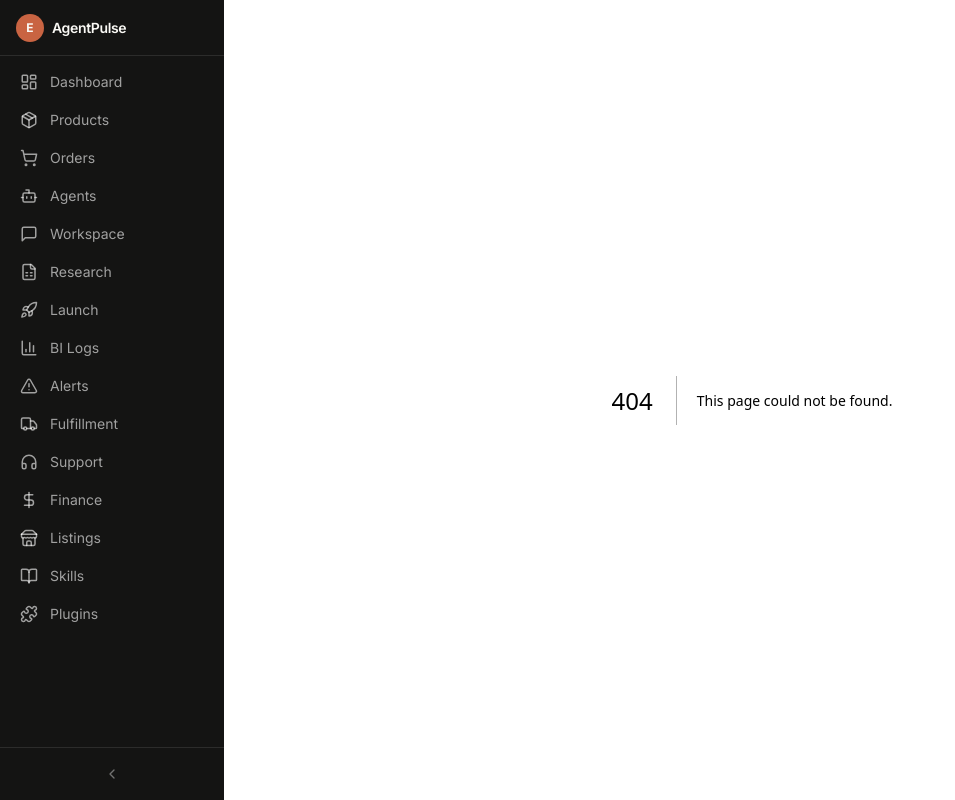
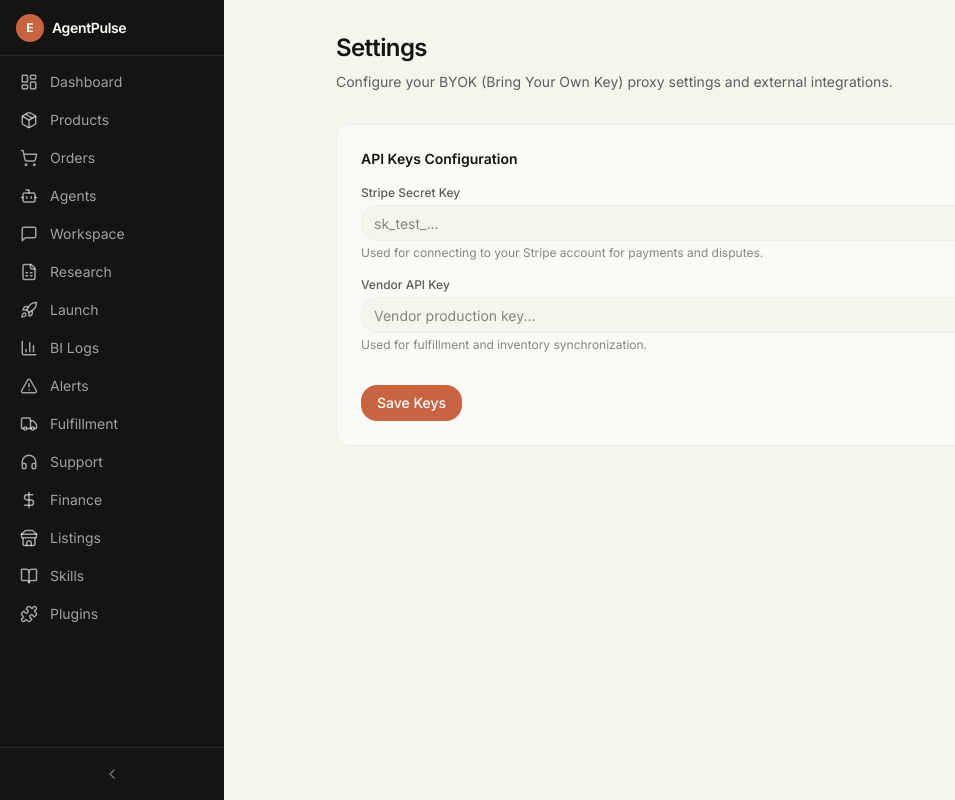
Before and after one commit to ngocminh2k/ecom-company-agents, a Next.js app in the folder apps/web/: page /settings in a window 1280 px wide. Before the commit this address had no page. Shown: the whole page, without its empty margins (0-955 px from the left). Built offline with nearby package versions, Linux system fonts and the light colour scheme.

Commit message:
feat: implement UX audit fixes for backend integration

```diff
--- a/apps/web/src/app/fulfillment/page.tsx
+++ b/apps/web/src/app/fulfillment/page.tsx
@@ -3,7 +3,7 @@
 import { useEffect, useState, useCallback } from 'react'
 import { useRouter } from 'next/navigation'
 import { api, type FulfillmentOrder } from '@/lib/api'
-import { Truck, Plus, Search, ArrowRight, CheckCircle2, AlertCircle, Clock, Package } from 'lucide-react'
+import { Truck, Plus, Search, ArrowRight, CheckCircle2, AlertCircle, Clock, Package, PlayCircle } from 'lucide-react'
 import { Card } from '@/components/Card'
 import { Badge } from '@/components/Badge'
 import { Button } from '@/components/Button'
--- /dev/null
+++ b/apps/web/src/app/settings/page.tsx
@@ -0,0 +1,71 @@
+'use client'
+
+import { useState, useEffect } from 'react'
+import { Card } from '@/components/Card'
+import { Button } from '@/components/Button'
+import { Input } from '@/components/Input'
+
+export default function SettingsPage() {
+  const [stripeKey, setStripeKey] = useState('')
+  const [vendorKey, setVendorKey] = useState('')
+  const [saved, setSaved] = useState(false)
+
+  useEffect(() => {
+    // Load existing keys from local storage
+    const storedStripe = localStorage.getItem('byok_stripe_key')
+    const storedVendor = localStorage.getItem('byok_vendor_key')
+    if (storedStripe) setStripeKey(storedStripe)
+    if (storedVendor) setVendorKey(storedVendor)
+  }, [])
+
+  const handleSave = () => {
+    localStorage.setItem('byok_stripe_key', stripeKey)
+    localStorage.setItem('byok_vendor_key', vendorKey)
+    setSaved(true)
+    setTimeout(() => setSaved(false), 3000)
+  }
+
+  return (
+    <div className="p-6 lg:p-8 max-w-4xl mx-auto">
+      <h1 className="text-2xl font-semibold tracking-tight mb-2">Settings</h1>
+      <p className="text-sm text-[var(--text-secondary)] mb-8">
+        Configure your BYOK (Bring Your Own Key) proxy settings and external integrations.
+      </p>
+
+      <Card title="API Keys Configuration" padding="lg">
+        <div className="space-y-4">
+          <div>
+            <Input
+              label="Stripe Secret Key"
+              type="password"
+              value={stripeKey}
+              onChange={(e) => setStripeKey(e.target.value)}
+              placeholder="sk_test_..."
+            />
+            <p className="text-xs text-[var(--text-tertiary)] mt-1">
+              Used for connecting to your Stripe account for payments and disputes.
+            </p>
+          </div>
+
+          <div>
+            <Input
+              label="Vendor API Key"
+              type="password"
+              value={vendorKey}
+              onChange={(e) => setVendorKey(e.target.value)}
+              placeholder="Vendor production key..."
+            />
+            <p className="text-xs text-[var(--text-tertiary)] mt-1">
+              Used for fulfillment and inventory synchronization.
+            </p>
+          </div>
+
+          <div className="pt-4 flex items-center gap-4">
+            <Button onClick={handleSave}>Save Keys</Button>
+            {saved && <span className="text-sm text-[var(--success)]">Settings saved successfully.</span>}
+          </div>
+        </div>
+      </Card>
+    </div>
+  )
+}
```
